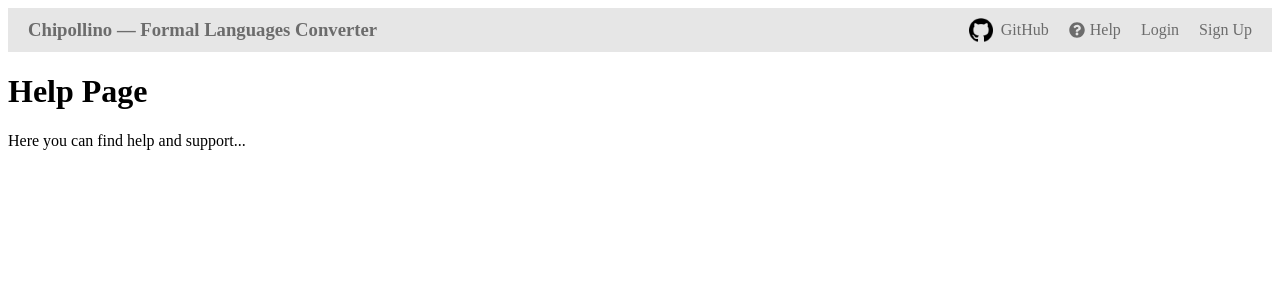
After one commit to OnionGrief/chipollino_web, a Django app: page /help/ in a window 1280 px wide. The commit adds this page. Shown: the top 300 px of the page. Run offline with Django 5.2, Linux system fonts and the light colour scheme.

Commit message:
задел на страницу help

```diff
--- /dev/null
+++ b/converter/templates/converter/help.html
@@ -0,0 +1,10 @@
+{% extends 'base/base.html' %}
+
+{% load static %}
+
+{% block content %}
+<div class="container mt-4">
+    <h1>Help Page</h1>
+    <p>Here you can find help and support...</p>
+</div>
+{% endblock %}
--- a/converter/urls.py
+++ b/converter/urls.py
@@ -20,4 +20,5 @@ urlpatterns = [
     path('delete_graphs/', views.delete_graphs, name='delete_graphs'),
     # path('delete_files/', views.delete_files, name='delete_files'),
     path('load_yaml_data/', views.load_yaml_data, name='load_yaml_data'),
+    path('help/', views.help_page, name='help'),
 ]
--- a/converter/views.py
+++ b/converter/views.py
@@ -16,6 +16,9 @@ def index(request):
     graphs = [g.to_Graph() for g in graphs]
     return render(request, 'converter/index.html',
                 {'format_list': format_list, 'graph_list': graphs, 'func_list': load_yaml_data()["functions"]})
+
+def help_page(request):
+    return render(request, 'converter/help.html')
 
 
 def run_interpreter(request):
--- a/static/css/styles.css
+++ b/static/css/styles.css
@@ -31,8 +31,8 @@
     margin: 0;
 }
 
-.header-nav a:hover {
-    text-decoration: underline;
+.header-container a:hover {
+    color: #949494;
 }
 
 .github-icon {
@@ -115,3 +115,16 @@
 .a-button:hover {
     background-color: #c1c1c1; /* Фоновый цвет кнопки при наведении */
 }
+
+.help-link {
+    display: flex;
+    align-items: center;
+}
+
+.help-link a {
+    color: #6c6c6c;
+    text-decoration: none;
+}
+.help-link a:hover {
+    color: #949494;;
+}
--- a/templates/base/base.html
+++ b/templates/base/base.html
@@ -9,6 +9,7 @@
     <link rel="stylesheet" type="text/css" href="{% static 'css/styles.css' %}">
     {% block head %}{% endblock %}
     <title>{% block title %}{% endblock %}</title>
+    <script src="https://use.fontawesome.com/releases/v5.15.1/js/all.js"></script>
 </head>
 
 <body>
@@ -25,6 +26,12 @@
                             GitHub
                         </a>
                     </li>
+                    <div class="help-link">
+                        <a href="{% url 'converter:help' %}">
+                            <i class="fas fa-question-circle" style="margin-right: 5px;"></i>
+                            Help
+                        </a>
+                    </div>
                     {% if user.is_authenticated %}
                         <li><a href="{% url 'profile' %}">Account</a></li>
                         <li><a href="{% url 'logout' %}">Logout</a></li>
```
